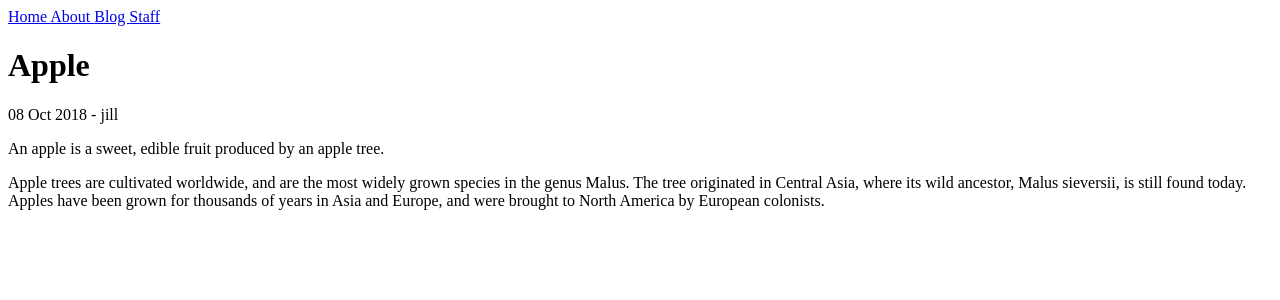
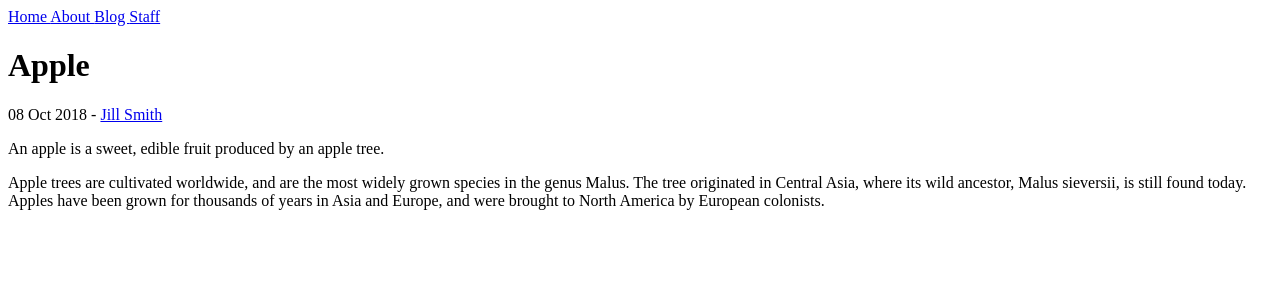
Before and after one commit to MichaelCurrin/themeless-jekyll-quickstart, a Jekyll site: the page built from _posts/2018-10-08-apple.md, in a window 1280 px wide. Shown: the top 300 px of the page. Built offline with Jekyll 4.4.1, drawn with Linux system fonts in a browser that asks for light colours.

Commit message:
feature: Add authors to post pages

```diff
--- a/_layouts/post.html
+++ b/_layouts/post.html
@@ -2,6 +2,20 @@
 layout: default
 ---
 <h1>{{ page.title }}</h1>
-<p>{{ page.date | date_to_string }} - {{ page.author }}</p>
+
+{% comment %}
+    Previously we used this.
+        <p>{{ page.date | date_to_string }} - {{ page.author }}</p>
+    But now we link to the post's author, if it has one.
+{% endcomment %}
+
+<p>
+    {{ page.date | date_to_string }}
+    {% assign author = site.authors | where: 'short_name', page.author | first %}
+    {% if author %}
+      - <a href="{{ author.url }}">{{ author.name }}</a>
+    {% endif %}
+</p>
+
 
 {{ content }}
```
